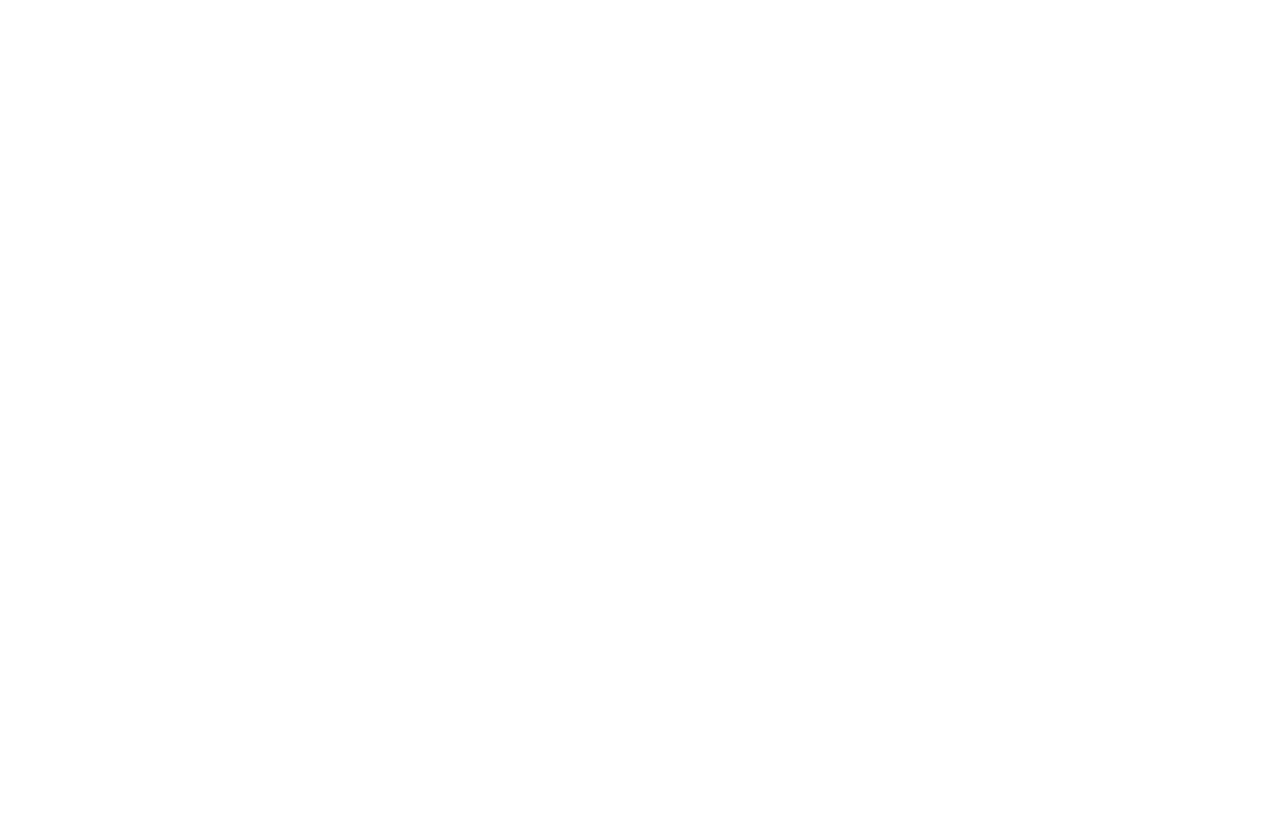
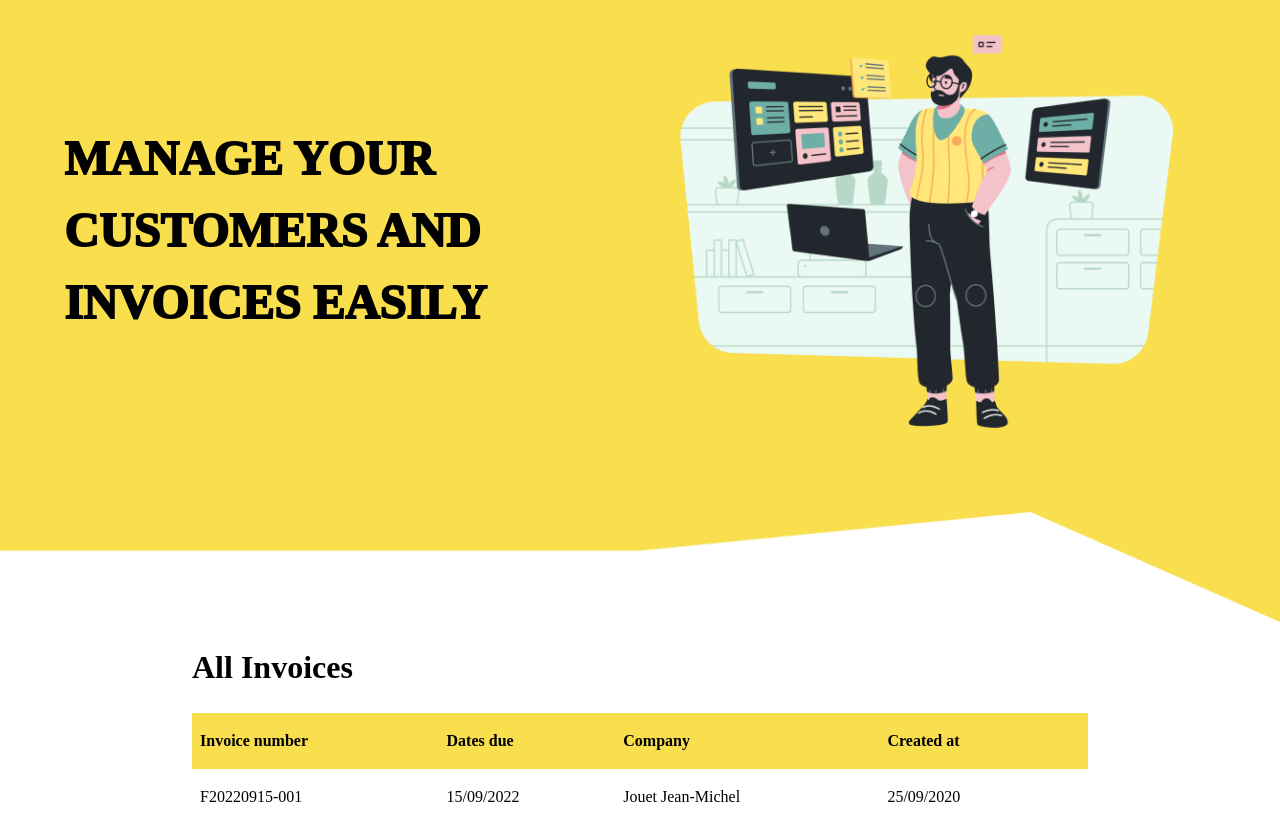
Before and after one commit to javadaller/COGIP, a React (Vite) app: page /invoices in a window 1280 px wide. Shown: the part 160-985 px from the top of the page. Before the commit the page ends 800 px from the top, so only its background shows below. Built offline with nearby package versions, Linux system fonts and the light colour scheme.

Commit message:
created page invoices

```diff
--- a/public/assets/css/style.css
+++ b/public/assets/css/style.css
@@ -653,16 +653,10 @@
   width: 40%;
   font-size: 3rem;
   font-weight: 1000;
-}
-body .container .image-container {
-  flex: 1;
-  display: flex;
-  justify-content: flex-end;
+  margin-left: 5%;
 }
 body .container .image-container .rectangle-container {
   width: 20%;
-  height: 10%;
-  justify-content: flex-end;
 }
 body .container .image-container img {
   max-width: 100%;
@@ -672,7 +666,6 @@
   box-shadow: rgba(0, 0, 0, 0.35) 0px 5px 15px;
   padding: 5%;
   width: 100%;
-  margin-left: 4%;
 }
 body .main-container .test {
   padding: 2rem 0;
@@ -702,4 +695,29 @@
   text-align: left;
   padding-left: 0.5rem;
   padding-right: 0.5rem;
+}
+
+h1 {
+  margin-left: 15%;
+}
+
+.table-wrapper {
+  width: 100%;
+  overflow-x: auto;
+  justify-content: center;
+  display: flex;
+}
+.table-wrapper table {
+  width: 70%;
+  border-collapse: collapse;
+  border-spacing: 0;
+}
+.table-wrapper table thead {
+  background-color: #f9de4e;
+}
+.table-wrapper table th, .table-wrapper table td {
+  padding: 1rem;
+  text-align: left;
+  padding-left: 0.5rem;
+  padding-right: 0.5rem;
 }/*# sourceMappingURL=style.css.map */
--- a/src/React Components/App.jsx
+++ b/src/React Components/App.jsx
@@ -1,7 +1,9 @@
 // App.jsx
 import React from 'react';
 import { Outlet, Link } from 'react-router-dom';
-import './../../public/assets/css/style.css'; // Assurez-vous que le chemin est correct
+import './../../public/assets/css/style.css';
+import rectangleblanc from "../../Assets/Images/rectangleblanc.png";
+import img from "../../Assets/Images/homeImg.png";
 
 function App() {
   return (
@@ -34,6 +36,17 @@
             </Link>
           </div>
         </nav>
+
+
+        <div className="container">
+        <h2>MANAGE YOUR CUSTOMERS AND INVOICES EASILY</h2>
+        <div className="image-container">
+          <img src={img} alt="Home illustration" />
+        </div>
+      </div>
+        <div className="rectangle-container">
+            <img src={rectangleblanc} alt="Rectangle blanc" />
+          </div>
       </header>
       <main>
         <Outlet /> {/* This is where nested routes will be rendered */}
--- a/src/React Components/Home.jsx
+++ b/src/React Components/Home.jsx
@@ -1,30 +1,24 @@
 import img from "../../Assets/Images/homeImg.png";
 import rectangleblanc from "../../Assets/Images/rectangleblanc.png";
-import { Link } from 'react-router-dom';
+
 
 
 export default function Home() {
   return (
-    <>
 
-      <body>
-      <div className="container">
-        <h2>MANAGE YOUR CUSTOMERS AND INVOICES EASILY</h2>
-        <div className="image-container">
-          <img src={img} alt="Home illustration" />
-        </div>
 
-      </div>
-      <div className="rectangle-container">
-        <img src={rectangleblanc} alt="Home illustration" />
-        </div>
+    <div className="home">
 
 
 
-  <div class="main-container">
-    <section class="test">
+
+      <div className="main-container">
+
+
+        <section className="test">
+
           <h2>Last invoices</h2>
-      <div class="table-wrapper">
+          <div className="table-wrapper">
             <table>
               <thead>
                 <tr>
@@ -46,9 +40,10 @@
             </table>
           </div>
         </section>
-    <section class="test">
+
+        <section className="test">
           <h2>Last contacts</h2>
-      <div class="table-wrapper">
+          <div className="table-wrapper">
             <table>
               <thead>
                 <tr>
@@ -71,24 +66,24 @@
           </div>
         </section>
 
-    <section class="test">
+        <section className="test">
           <h2>Last compagnies</h2>
-      <div class="table-wrapper">
+          <div className="table-wrapper">
             <table>
               <thead>
                 <tr>
-              <th>Contact name</th>
-              <th>Position</th>
-              <th>Company</th>
-              <th>Contacted at</th>
+                  <th>Company name</th>
+                  <th>Industry</th>
+                  <th>Location</th>
+                  <th>Joined at</th>
                   <th></th>
                 </tr>
               </thead>
               <tbody>
                 <tr>
-              <td>Jane Doe</td>
-              <td>Manager</td>
                   <td>Company XYZ</td>
+                  <td>Technology</td>
+                  <td>San Francisco</td>
                   <td>15/09/2022</td>
                 </tr>
               </tbody>
@@ -96,8 +91,6 @@
           </div>
         </section>
       </div>
-</body>
-
-    </>
+    </div>
   );
 };
--- a/src/React Components/Invoices.jsx
+++ b/src/React Components/Invoices.jsx
@@ -1,10 +1,38 @@
 import React from 'react';
-import { Link } from 'react-router-dom'; // Importation de Link
-import img from '../../Assets/Images/homeImg.png'; // Assurez-vous que le chemin est correct
+import { Link } from 'react-router-dom';
+import img from '../../Assets/Images/homeImg.png';
 
 const Invoices = () => {
   return (
     <>
+
+<body>
+<section className="test">
+<h1>All Invoices</h1>
+<div className="table-wrapper">
+            <table>
+              <thead>
+                <tr>
+                  <th>Invoice number</th>
+                  <th>Dates due</th>
+                  <th>Company</th>
+                  <th>Created at</th>
+                  <th></th>
+                </tr>
+              </thead>
+              <tbody>
+                <tr>
+                  <td>F20220915-001</td>
+                  <td>15/09/2022</td>
+                  <td>Jouet Jean-Michel</td>
+                  <td>25/09/2020</td>
+                </tr>
+              </tbody>
+            </table>
+          </div>
+</section>
+</body>
+
 
 
     </>
--- a/src/React Components/form/Signup.jsx
+++ b/src/React Components/form/Signup.jsx
@@ -9,7 +9,7 @@
     console.log('Username:', username);
     console.log('Password:', password);
   };
-
+2
   return (
     <div>
       <h2>Sign Up Page</h2>
--- a/src/sass/components/__components_dir.scss
+++ b/src/sass/components/__components_dir.scss
@@ -2,3 +2,4 @@
 @import "main";
 @import "header";
 @import "scroll";
+@import "invoices";
--- a/src/sass/components/_header.scss
+++ b/src/sass/components/_header.scss
@@ -51,7 +51,6 @@
 
   body {
 
-
     .container {
         display: flex;
         align-items: center;
@@ -61,18 +60,15 @@
           width: 40%;
           font-size: 3rem;
           font-weight: 1000;
+          margin-left: 5%;
         }
 
         .image-container {
-            flex: 1;
-            display: flex;
-            justify-content: flex-end;
+
 
           .rectangle-container{
+            width: 20%;
 
-            width: 20%;
-            height: 10%;
-            justify-content: flex-end;
 
           }
 
@@ -89,7 +85,6 @@
       box-shadow: rgba(0, 0, 0, 0.35) 0px 5px 15px;
       padding: 5%;
       width: 100%;
-      margin-left: 4%;
 
       .test {
         padding: 2rem 0;
--- /dev/null
+++ b/src/sass/components/_invoices.scss
@@ -0,0 +1,32 @@
+h1{
+  margin-left: 15%;
+}
+
+.table-wrapper {
+  width: 100%;
+  overflow-x: auto;
+  justify-content: center;
+  display: flex;
+
+
+  table {
+    width: 70%;
+    border-collapse: collapse;
+
+    border-spacing: 0;
+
+
+    thead {
+      background-color: #f9de4e;
+    }
+
+    th, td {
+      padding: 1rem;
+      text-align: left;
+
+        padding-left: 0.5rem;
+        padding-right: 0.5rem;
+
+    }
+  }
+}
```
Also changed, not shown: 1 other file (tests, documents, lock files or other folders). Lines whose indentation alone changed are shown as unchanged.
